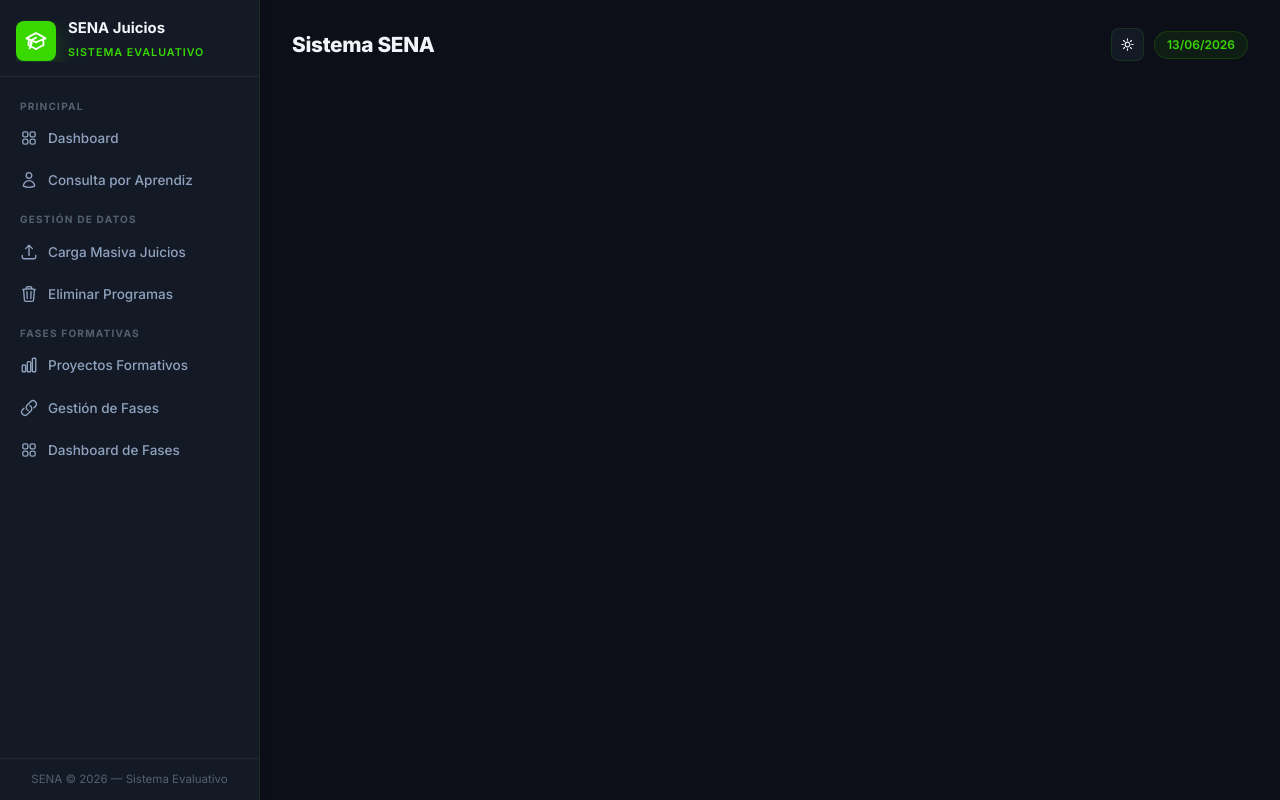
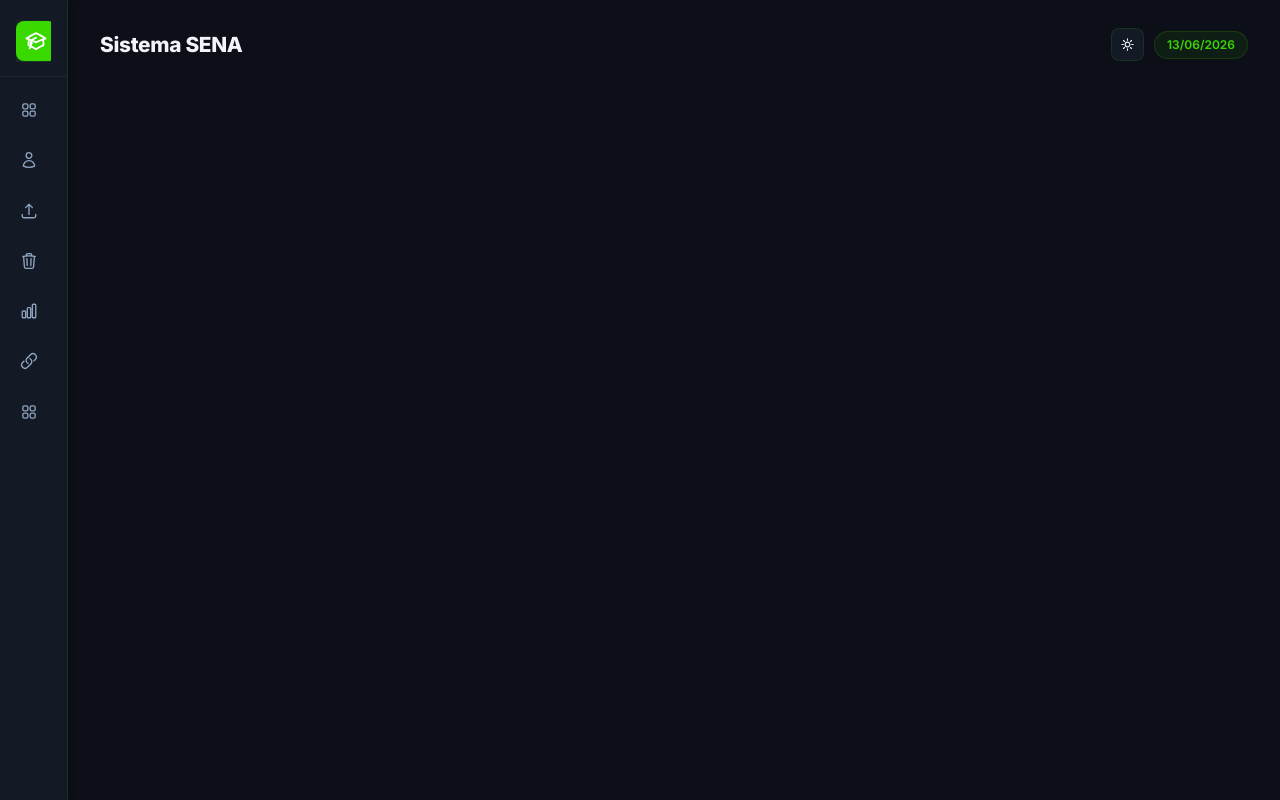
Before and after one commit to Santiago072/sistema_gestion_datos, a PHP site: page /health/views/layouts/header.php in a window 1280 px wide. Run offline with PHP 8.4, Linux system fonts and the light colour scheme.

Commit message:
UI: Make sidebar default to icon-only (rail mode) for all desktop sizes to maximize screen space

```diff
--- a/assets/css/styles.css
+++ b/assets/css/styles.css
@@ -159,14 +159,14 @@ body {
 }
 @keyframes tooltipFade { to { opacity: 1; } }
 
-/* ─ SIDEBAR RAIL (modo compacto: solo iconos, 1100–780px) ─── */
-@media (max-width: 1100px) and (min-width: 781px) {
+/* ─ SIDEBAR RAIL (modo compacto: solo iconos, ≥ 781px) ─── */
+@media (min-width: 781px) {
   :root { --sidebar-w: var(--sidebar-w-sm); }
 
   .sidebar { width: var(--sidebar-w-sm); overflow: visible; }
   .brand-text  { opacity: 0; width: 0; pointer-events: none; }
-  .nav-label   { opacity: 0; height: 0; padding: 0; }
-  .nav-item    { justify-content: center; padding: 11px 0; }
+  .nav-label   { opacity: 0; height: 0; padding: 0; margin: 0; }
+  .nav-item    { justify-content: center; padding: 11px 0; margin-bottom: 8px; }
   .nav-item span { opacity: 0; width: 0; overflow: hidden; }
   .nav-item.active { border-left: none; border-right: 3px solid var(--primary); border-radius: var(--radius-sm); }
   .sidebar-footer { opacity: 0; height: 0; padding: 0; }
```
